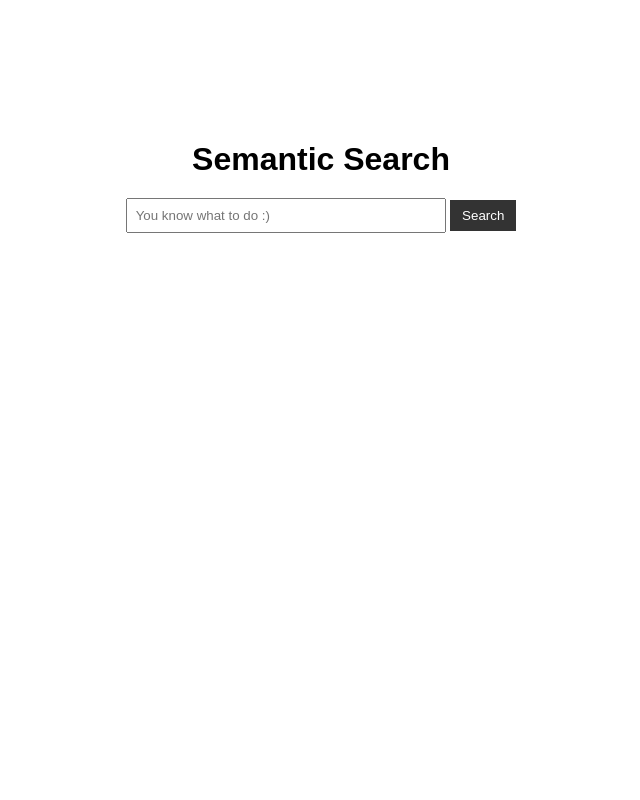
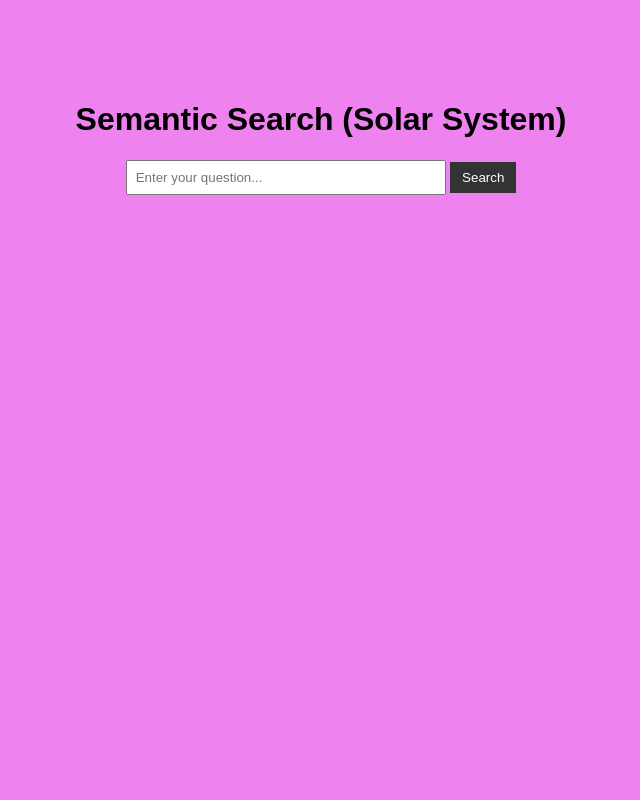
Before and after one commit to atharva-ankad/Semantics, a Flask app: page / in a window 1280 px wide. Shown: the whole page, without its empty margins (319-959 px from the left). Run offline with Flask 3, Linux system fonts and the light colour scheme.

Commit message:
Working frontend/Backend model of a semantic search

```diff
--- a/app.py
+++ b/app.py
@@ -1,32 +1,30 @@
-from flask import Flask, render_template, request, redirect, url_for, session
+from flask import Flask, request, jsonify, render_template
+import semantic_search  #ML code
 
 app = Flask(__name__)
-app.secret_key = "pizza"
 
-@app.route("/", methods=["GET", "POST"])
-def index():
-    results = None
-    query = None
+# Serve HTML frontend
+@app.route("/")
+def home():
+    return render_template("index.html")
 
-    if request.method == "POST":
-        query = request.form.get("query")  # get text from form
-        # Temporary dummy results for testing
-        results = [
-            {"text": "haahahaha","score":0},
-            {"text": "Its working yayyyy","score":1}
+# REST API endpoint
+@app.route("/search", methods=["GET"])
+def search():
+    query = request.args.get("query")
+
+    if not query:
+        return jsonify({"error": "Please provide a query"}), 400
+
+    results = semantic_search.search(query,5)
+
+    response = {
+        "query": query,
+        "results": [
+            {"sentence": sent, "score": float(score)} for sent, score in results
         ]
-
-        # Save in session (temporary storage)
-        session["query"] = query
-        session["results"] = results
-
-        return redirect(url_for("index"))
-
-    # GET request (after redirect)
-    query = session.pop("query", None)
-    results = session.pop("results", None)
-
-    return render_template("index.html", query=query, results=results)
+    }
+    return jsonify(response)
 
 if __name__ == "__main__":
     app.run(debug=True)
--- /dev/null
+++ b/semantic_search.py
@@ -0,0 +1,19 @@
+from sentence_transformers import SentenceTransformer
+from sklearn.metrics.pairwise import cosine_similarity
+
+model=SentenceTransformer('all-MiniLM-L6-v2')
+
+
+with open(r"C:\Users\ankad\Documents\Project1\clean_solar_data.txt", "r") as f:
+    sentences = f.readlines()
+sentences =[s.strip() for s in sentences]
+
+embeddings=model.encode(sentences)
+
+def search(query,n):
+    enquery=model.encode(query)
+    enquery = enquery.reshape(1, -1)
+    scores=cosine_similarity(enquery,embeddings)[0]
+    results = list(zip(sentences, scores))
+    sorted_results = sorted(results, key=lambda x: x[1], reverse=True)[:n]
+    return sorted_results
--- a/static/style.css
+++ b/static/style.css
@@ -1,25 +1,16 @@
 body {
     font-family: Arial, sans-serif;
+    background: violet;
+    display: flex;
+    justify-content: center;
+    align-items: flex-start;
+    height: 100vh;
     margin: 0;
-    background: white;
-
-    /* flexbox for horizontal centering */
-    display: flex;
-    flex-direction: column;
-    align-items: center;
-
-    /* vertical spacing */
-    padding-top: 15vh; /* push content down ~15% of screen height */
 }
 
-h1 {
-    color: #000000;
+.container {
+    margin-top: 80px; /* between top and center */
     text-align: center;
-    margin-bottom: 20px;
-}
-
-form {
-    margin-bottom: 20px;
 }
 
 input[type="text"] {
@@ -42,5 +33,4 @@ button:hover {
 ul {
     list-style-type: none;
     padding: 0;
-    text-align: center;
 }
--- a/templates/index.html
+++ b/templates/index.html
@@ -2,23 +2,35 @@
 <html lang="en">
 <head>
     <meta charset="UTF-8">
-    <title>Semantic Search</title>
+    <title>Semantic Search - Solar System</title>
     <link rel="stylesheet" href="{{ url_for('static', filename='style.css') }}">
 </head>
 <body>
-    <h1>Semantic Search</h1>
-    <form method="POST">
-        <input type="text" name="query" placeholder="You know what to do :)" required>
-        <button type="submit">Search</button>
-    </form>
+    <div class="container">
+        <h1>Semantic Search (Solar System)</h1>
+        <input type="text" id="queryInput" placeholder="Enter your question...">
+        <button onclick="searchQuery()">Search</button>
 
-    {% if query %}
-        <h2>Results for "{{ query }}":</h2>
-        <ul>
-            {% for item in results %}
-                <li>{{ item.text }} (score: {{ '%.2f'|format(item.score) }})</li>
-            {% endfor %}
-        </ul>
-    {% endif %}
+        <div id="results"></div>
+    </div>
+
+    <script>
+        async function searchQuery() {
+            const query = document.getElementById("queryInput").value;
+            const response = await fetch(`/search?query=${encodeURIComponent(query)}`);
+            const data = await response.json();
+
+            let resultsDiv = document.getElementById("results");
+            resultsDiv.innerHTML = "<h2>Top Results:</h2>";
+
+            let list = "<ul>";
+            data.results.forEach(r => {
+                list += `<li>${r.sentence} (score: ${r.score.toFixed(3)})</li>`;
+            });
+            list += "</ul>";
+
+            resultsDiv.innerHTML += list;
+        }
+    </script>
 </body>
 </html>
```
Also changed, not shown: 3 other files.
